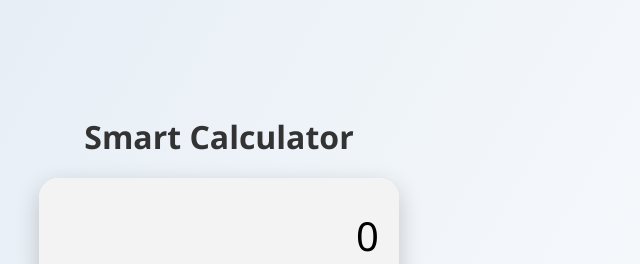
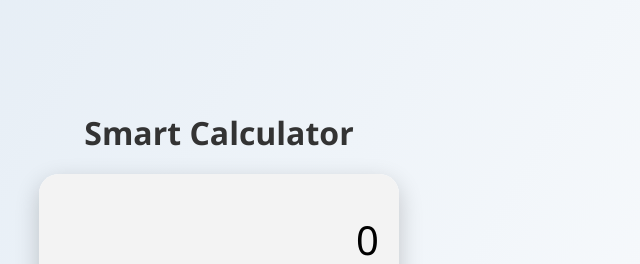
Before and after one commit to mashrafi141/calculator, a plain HTML site: page index.html in a window 1280 px wide. Shown: the top 264 px of the page, 421-1061 px from the left. Drawn offline with Linux system fonts and the light colour scheme.

Commit message:
Update style.css

```diff
--- a/style.css
+++ b/style.css
@@ -45,7 +45,8 @@ body {
   background: #f3f3f3;
   text-align: right;
   padding: 8px 20px 0;
-  height: 20px;
+  min-height: 28px;
+  line-height: 1.2em;
   overflow: hidden;
 }
 
```
